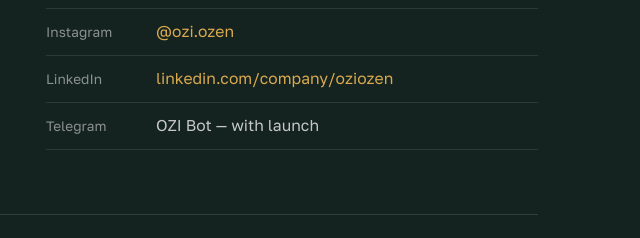
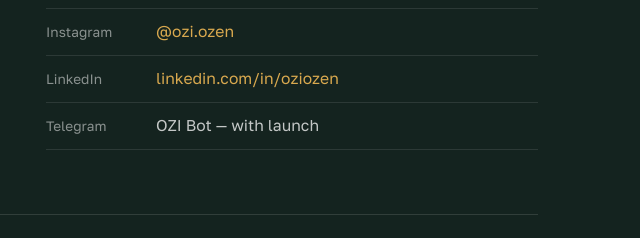
Before and after one commit to beisebayevchingiz-eng/Ozen-site, a plain HTML site: page index.html in a window 1280 px wide. Shown: the part 5988-6226 px from the top of the page, 618-1258 px from the left. Drawn offline with Linux system fonts and the light colour scheme; a web font is replaced by a local one.

Commit message:
Update index.html

```diff
--- a/index.html
+++ b/index.html
@@ -514,7 +514,7 @@
         <ul class="clist">
           <li><span class="lbl">Email</span><a href="mailto:danaabilt@ozen.ink">danaabilt@ozen.ink</a></li>
           <li><span class="lbl">Instagram</span><a href="https://www.instagram.com/ozi.ozen" rel="noopener">@ozi.ozen</a></li>
-          <li><span class="lbl">LinkedIn</span><a href="https://www.linkedin.com/company/oziozen" rel="noopener">linkedin.com/company/oziozen</a></li>
+          <li><span class="lbl">LinkedIn</span><a href="https://www.linkedin.com/in/oziozen" rel="noopener">linkedin.com/in/oziozen</a></li>
           <li><span class="lbl">Telegram</span><span style="color:rgba(255,255,255,.75)"><span class="en">OZI Bot — with launch</span><span class="ru">OZI Bot — с запуском</span></span></li>
         </ul>
       </div>
```
